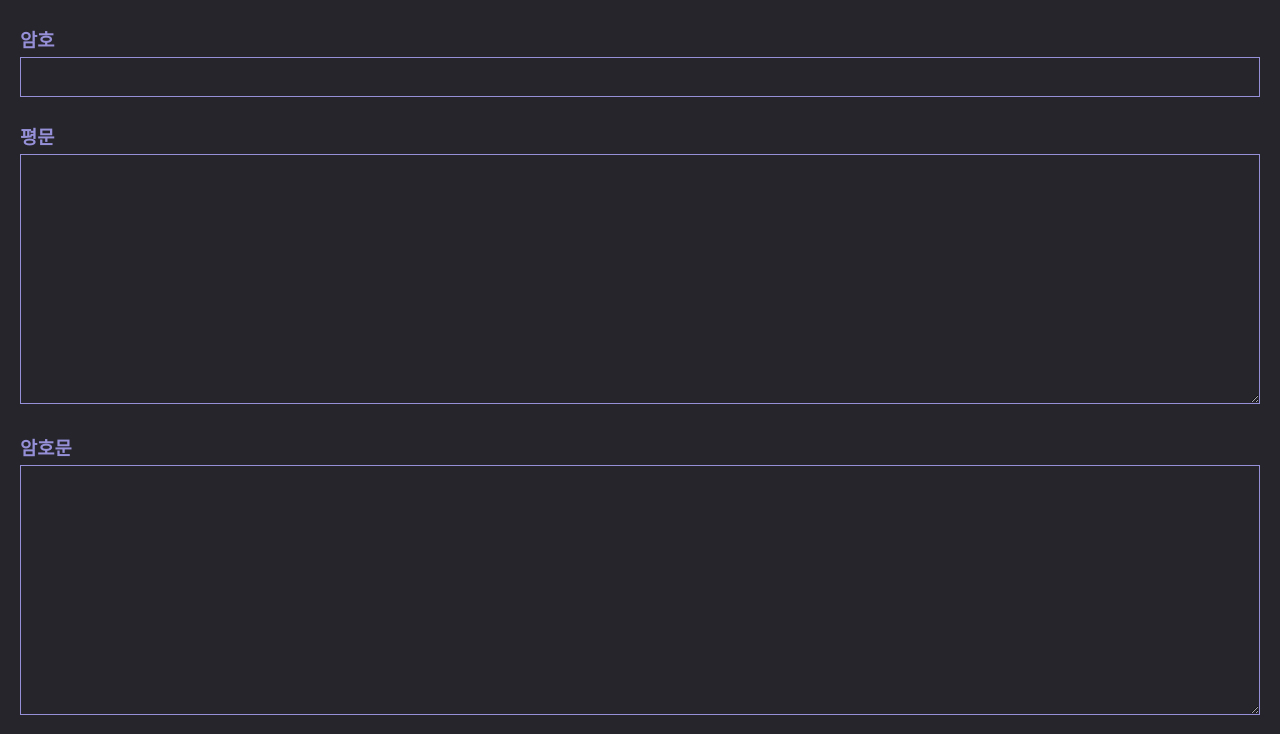
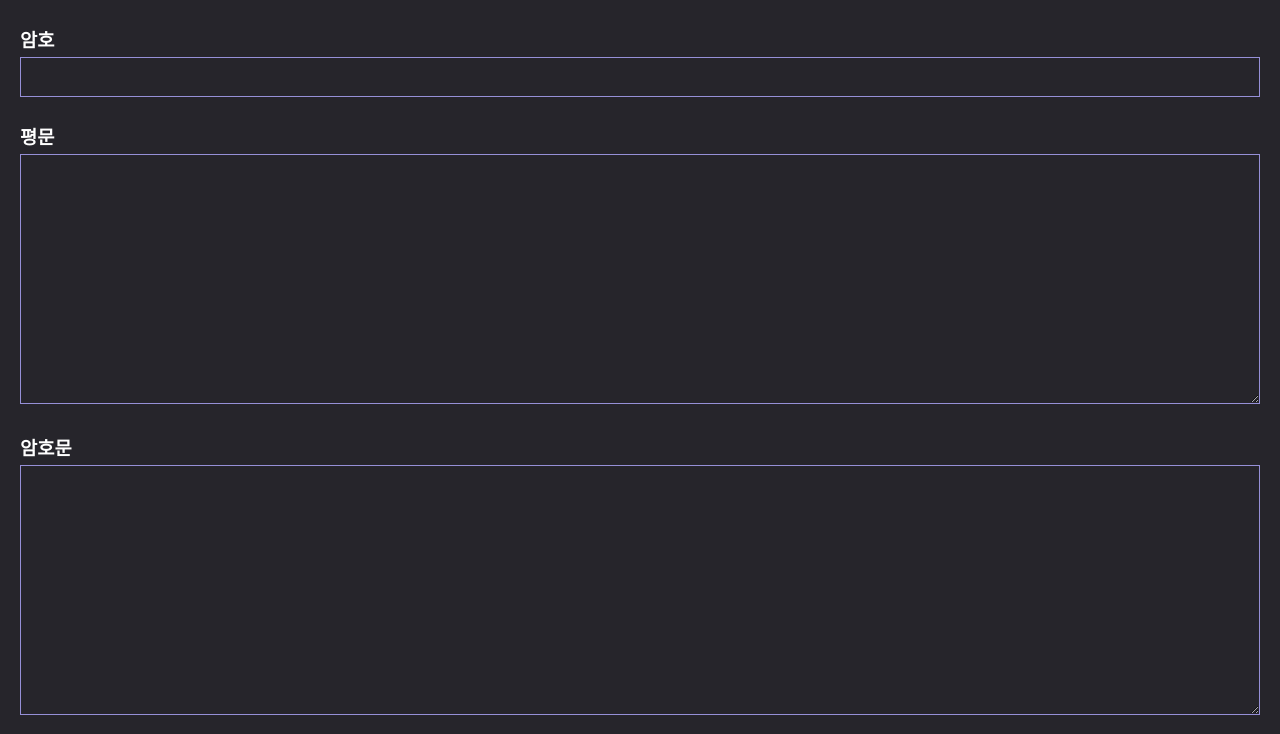
Before and after one commit to rojikku-dev/secret-maker, a website: page index.html in a window 1280 px wide. Shown: the part 66-800 px from the top of the page. Drawn offline with Linux system fonts and the light colour scheme.

Commit message:
Update index.html

```diff
--- a/index.html
+++ b/index.html
@@ -42,7 +42,7 @@
         h3 {
             padding-top: 15px;
             padding-bottom: 5px;
-            color: #9690d8;
+            color: white;
         }
 
         input,
```
